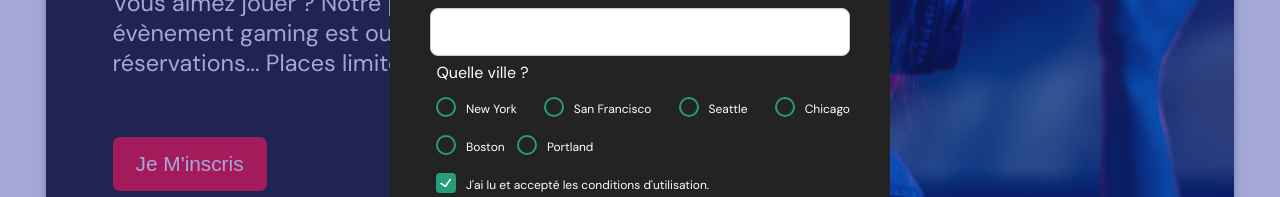
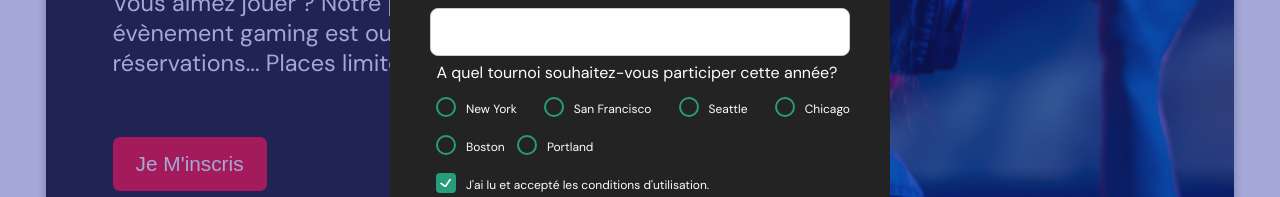
Before and after one commit to Virginie07/Gameon_Projet4, a plain HTML site: page index.html in a window 1280 px wide. Both pictures are taken after a click on the button "Je M'inscris". Shown: the part 525-722 px from the top of the page. Drawn offline with Linux system fonts and the light colour scheme.

Commit message:
mise à jour

```diff
--- a/index.html
+++ b/index.html
@@ -108,7 +108,7 @@
 
               <p class="quantityValid txtError" id="quantityValid">Veuillez saisir une valeur numérique.</p>
 
-              <p class="text-label">Quelle ville ?</p>
+              <p class="text-label">A quel tournoi souhaitez-vous participer cette année?</p>
 
               <div class="formData">
 
```
